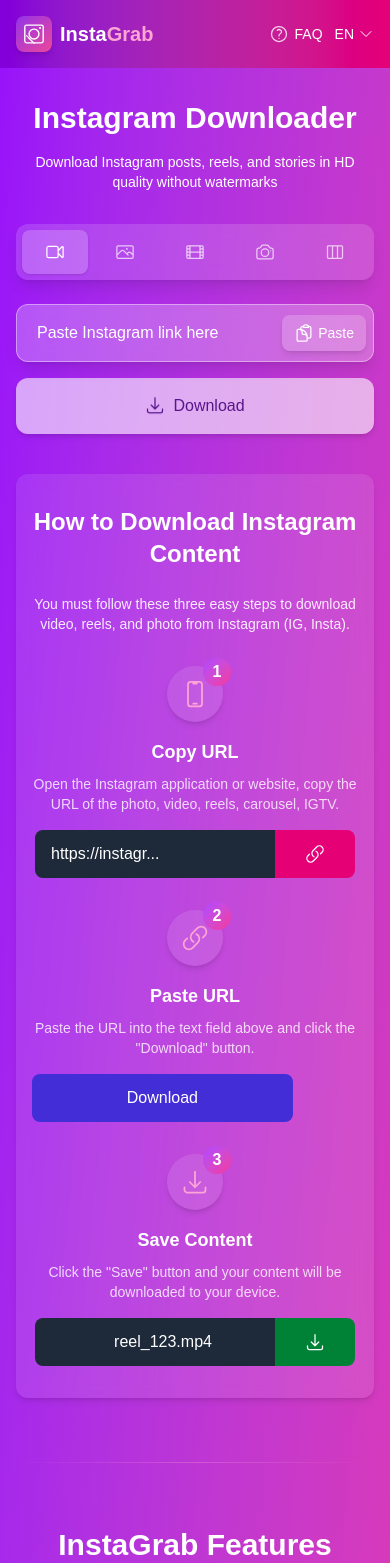
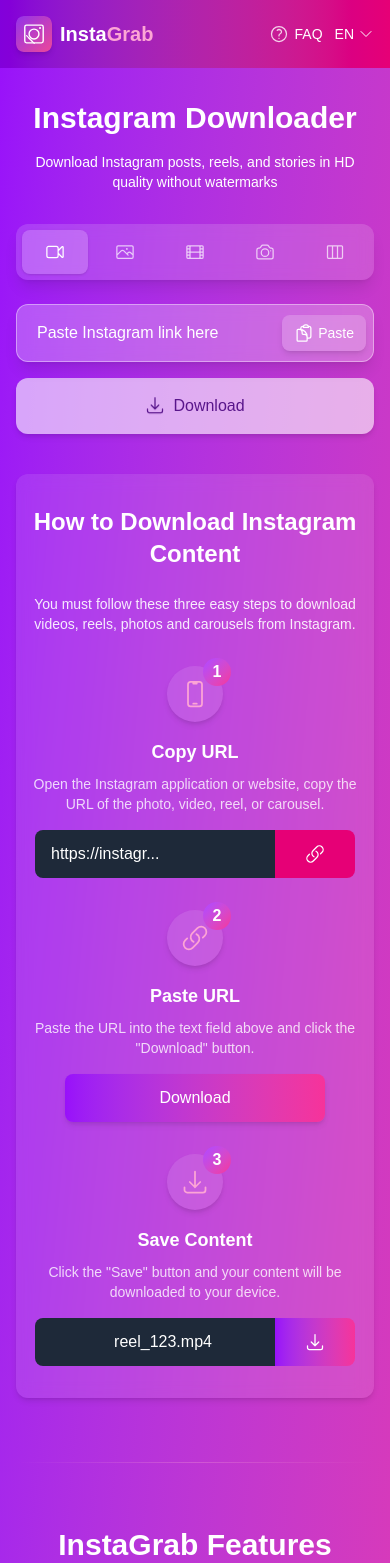
Before and after one commit to FinbarrShiels/insta_grabber, a Next.js app: page / in a window 390 px wide. Shown: the top 1563 px of the page. Built offline with nearby package versions, Linux system fonts and the light colour scheme.

Commit message:
Update DownloadGuide: remove IGTV reference, fix mobile alignment, update button colors

```diff
--- a/src/app/components/DownloadGuide.tsx
+++ b/src/app/components/DownloadGuide.tsx
@@ -8,7 +8,7 @@
     <div className="my-10 py-8 px-4 sm:px-8 bg-white/10 backdrop-blur-sm rounded-xl">
       <h2 className="text-center text-2xl md:text-3xl font-bold text-white mb-6">How to Download Instagram Content</h2>
       <p className="text-sm md:text-base text-white/90 text-center mb-8 max-w-2xl mx-auto">
-        You must follow these three easy steps to download video, reels, and photo from Instagram (IG, Insta).
+        You must follow these three easy steps to download videos, reels, photos and carousels from Instagram.
       </p>
 
       <div className="grid grid-cols-1 md:grid-cols-3 gap-8">
@@ -24,7 +24,7 @@
           </div>
           <h3 className="text-white font-semibold text-lg mb-2">Copy URL</h3>
           <p className="text-white/80 text-center text-sm md:text-base">
-            Open the Instagram application or website, copy the URL of the photo, video, reels, carousel, IGTV.
+            Open the Instagram application or website, copy the URL of the photo, video, reel, or carousel.
           </p>
           <div className="mt-4 w-full">
             <div className="relative w-full max-w-xs mx-auto">
@@ -52,8 +52,8 @@
           <p className="text-white/80 text-center text-sm md:text-base">
             Paste the URL into the text field above and click the &quot;Download&quot; button.
           </p>
-          <div className="mt-4 w-full">
-            <div className="w-4/5 h-12 bg-indigo-700 text-white rounded-lg flex items-center justify-center font-medium">
+          <div className="mt-4 w-full flex justify-center">
+            <div className="w-4/5 h-12 bg-gradient-to-r from-purple-600 to-pink-500 text-white rounded-lg flex items-center justify-center font-medium shadow-md">
               Download
             </div>
           </div>
@@ -78,7 +78,7 @@
               <div className="w-4/5 h-12 bg-gray-800 text-white rounded-lg flex items-center justify-center gap-2 font-medium">
                 <span>reel_123.mp4</span>
               </div>
-              <div className="absolute right-0 top-0 w-1/4 h-12 bg-green-700 rounded-r-lg flex items-center justify-center">
+              <div className="absolute right-0 top-0 w-1/4 h-12 bg-gradient-to-r from-purple-600 to-pink-500 rounded-r-lg flex items-center justify-center">
                 <ArrowDownTrayIcon className="h-5 w-5 text-white" />
               </div>
             </div>
```
